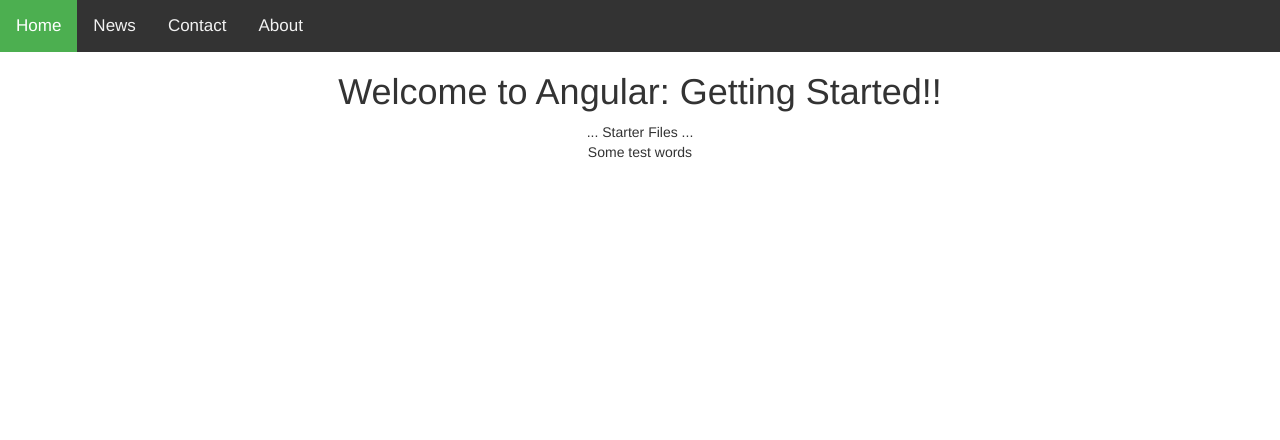
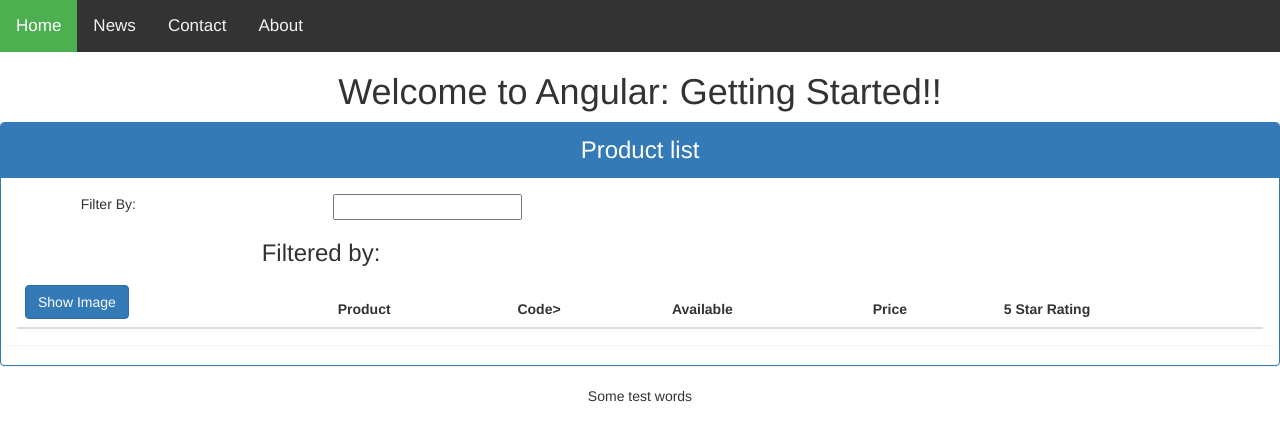
Before and after one commit to arkon24/apm, an Angular app in the folder apm/: page / in a window 1280 px wide. Shown: the top 440 px of the page. Built offline with nearby package versions, Linux system fonts and the light colour scheme.

Commit message:
Added product-list component

```diff
--- a/apm/src/app/app.component.html
+++ b/apm/src/app/app.component.html
@@ -4,7 +4,7 @@
   <h1>
     Welcome to {{pageTitle}}!!
   </h1>
-  ... Starter Files ...
+  <pm-products></pm-products>
 
   <p class='hoover'>Some test words</p>
 </div>
--- a/apm/src/app/app.module.ts
+++ b/apm/src/app/app.module.ts
@@ -3,11 +3,13 @@ import { NgModule } from '@angular/core';
 
 import { AppComponent } from './app.component';
 import { NavbarComponent } from './navbar/navbar.component';
+import { ProductListComponent } from "./products/product-list.component";
 
 @NgModule({
   declarations: [
     AppComponent,
-    NavbarComponent
+    NavbarComponent,
+    ProductListComponent
   ],
   imports: [
     BrowserModule
--- /dev/null
+++ b/apm/src/app/products/product-list.component.html
@@ -0,0 +1,39 @@
+<div class='panel panel-primary'>
+    <div class='panel-heading'>
+        Product list
+    </div>
+    <div class=' panel panel-body'>
+        <div class='row'>
+            <div class='col-md-2'>Filter By:</div>
+            <div class='col-md-4'>
+                <input type='text' />
+            </div>
+        </div>
+        <div class='row'>
+            <div class='col-md-6'>
+                <h3>Filtered by: </h3>
+            </div>
+        </div>
+        <div class='table-responsive'>
+            <table class='table'>
+                <thead>
+                    <tr>
+                        <th>
+                            <button class='btn btn-primary'>
+                                Show Image
+                            </button>
+                        </th>
+                        <th>Product</th>
+                        <th>Code></th>
+                        <th>Available</th>
+                        <th>Price</th>
+                        <th>5 Star Rating</th>
+                    </tr>
+                </thead>
+                <tbody>
+
+                </tbody>
+            </table>
+        </div>
+    </div>
+</div>
```
Also changed, not shown: apm/src/app/products/product-list.component.ts (added, +11 -0 lines).
